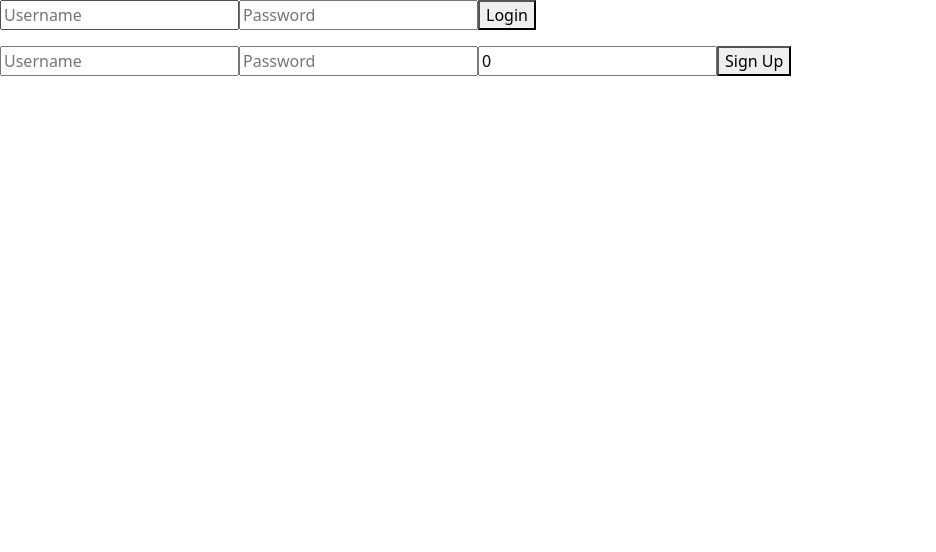
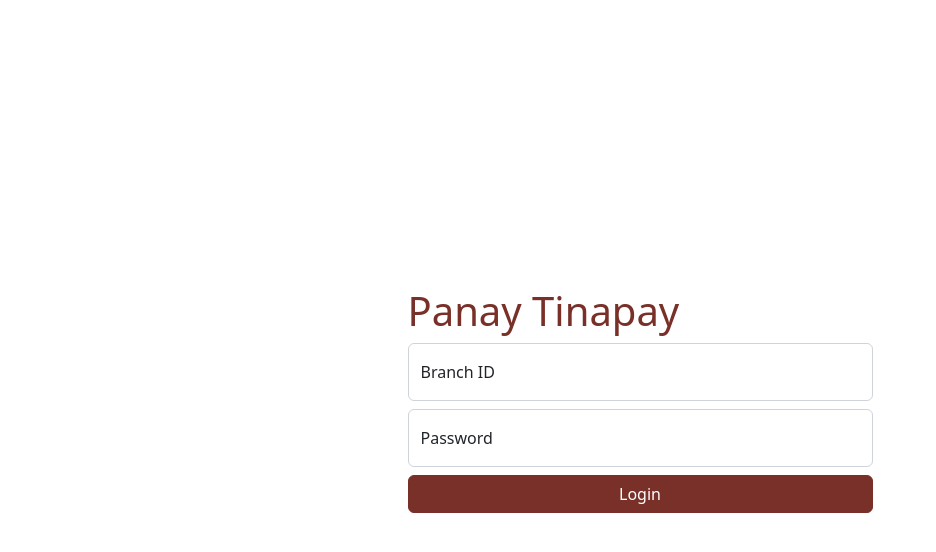
Before and after one commit to jerichosy/CSSWENG-Team-3, a Vue app in the folder panay-app/: page /login in a window 1280 px wide. Shown: the top 552 px of the page, without its empty margins (0-936 px from the left). Built offline with nearby package versions, Linux system fonts and the light colour scheme; the HTML template or start-up script is replaced by a standard one.

Commit message:
redesigned login page

```diff
--- a/panay-app/src/views/LoginView.vue
+++ b/panay-app/src/views/LoginView.vue
@@ -13,23 +13,6 @@ export default {
         }
     },
     methods: {
-        signUp() {
-            const data = {
-                'name': this.signupUsername,
-                'password': this.signupPassword,
-                'isadmin': this.signupIsAdmin
-            };
-            UserService.signup(data)
-                .then(response => {
-                    console.log(response.data.msg);
-                    this.alert = response.data.msg;
-                })
-                .catch(e => {
-                    console.log(e);
-                    this.alert = e;
-                });
-        },
-
         login() {
             const data = {
                 'name': this.loginUsername,
@@ -50,19 +33,37 @@ export default {
 </script>
 
 <template>
-    <form method="POST">
-        <input type="text" v-model="loginUsername" placeholder="Username" id="username" name="name" required />
-        <input type="password" v-model="loginPassword" placeholder="Password" id="password" name="password" required />
-        <button type="submit" @click="login">Login</button>
-    </form>
+    <div class="container d-flex justify-content-center center-div align-items-center">
+        <div class="col-lg-5 col-md-8 col-sm-11 col-11">
+            <h1 class="text-primary">Panay Tinapay</h1>
+            <form>
+                <div class="form-floating mb-2">
+                    <input type="text" :class="{ 'form-control': true, 'is-invalid': false }" id="login-id"
+                        placeholder="Password" v-model="loginUsername" required autocomplete />
+                    <label for="login-password">Branch ID</label>
+                    <div class="invalid-feedback">
+                        This ID does not exist. Please try again.
+                    </div>
+                </div>
+                <div class="form-floating mb-2">
+                    <input type="password" :class="{ 'form-control': true, 'is-invalid': false }" id="login-password"
+                        placeholder="Password" v-model="loginPassword" required autocomplete />
+                    <label for="login-password">Password</label>
+                    <div class="invalid-feedback">
+                        The password is incorrect. Please try again.
+                    </div>
+                </div>
+                <button class="btn btn-primary col-12" type="submit">Login</button>
+            </form>
+        </div>
 
-    <p>{{ alert }}</p>
 
-    <div>
-        <input type="text" placeholder="Username" v-model="signupUsername" required name="name" />
-        <input type="text" placeholder="Password" v-model="signupPassword" required name="password" />
-        <input type="number" placeholder="isAdmin" v-model="signupIsAdmin" required name="isadmin" />
-        <button @click="signUp">Sign Up</button>
     </div>
 
 </template>
+
+<style scoped>
+.center-div {
+    min-height: 100vh;
+}
+</style>
```
